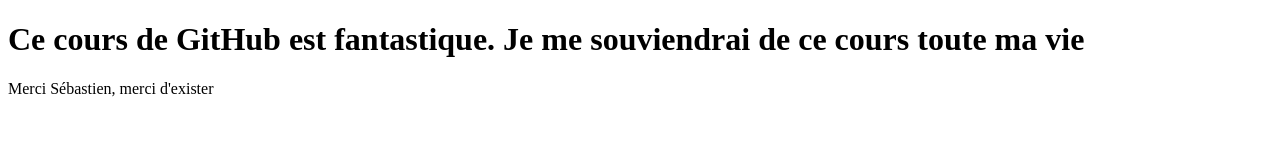
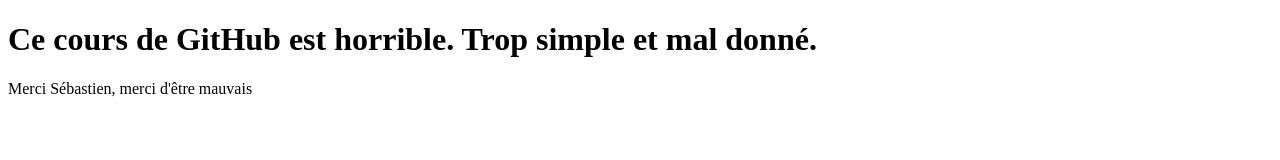
Before and after one commit to Kindau/git-formation-backend, a plain HTML site: page index.html in a window 1280 px wide. Drawn offline with Linux system fonts and the light colour scheme.

Commit message:
Update index.html

```diff
--- a/index.html
+++ b/index.html
@@ -3,10 +3,10 @@
 <head>
     <meta charset="UTF-8">
     <meta name="viewport" content="width=device-width, initial-scale=1.0">
-    <title>Le meilleur cours de ma vie</title>
+    <title>Le pire cours de ma vie</title>
 </head>
 <body>
-    <h1>Ce cours de GitHub est fantastique. Je me souviendrai de ce cours toute ma vie</h1>
-    <p>Merci Sébastien, merci d'exister</p>
+    <h1>Ce cours de GitHub est horrible. Trop simple et mal donné.</h1>
+    <p>Merci Sébastien, merci d'être mauvais</p>
 </body>
 </html>
```
